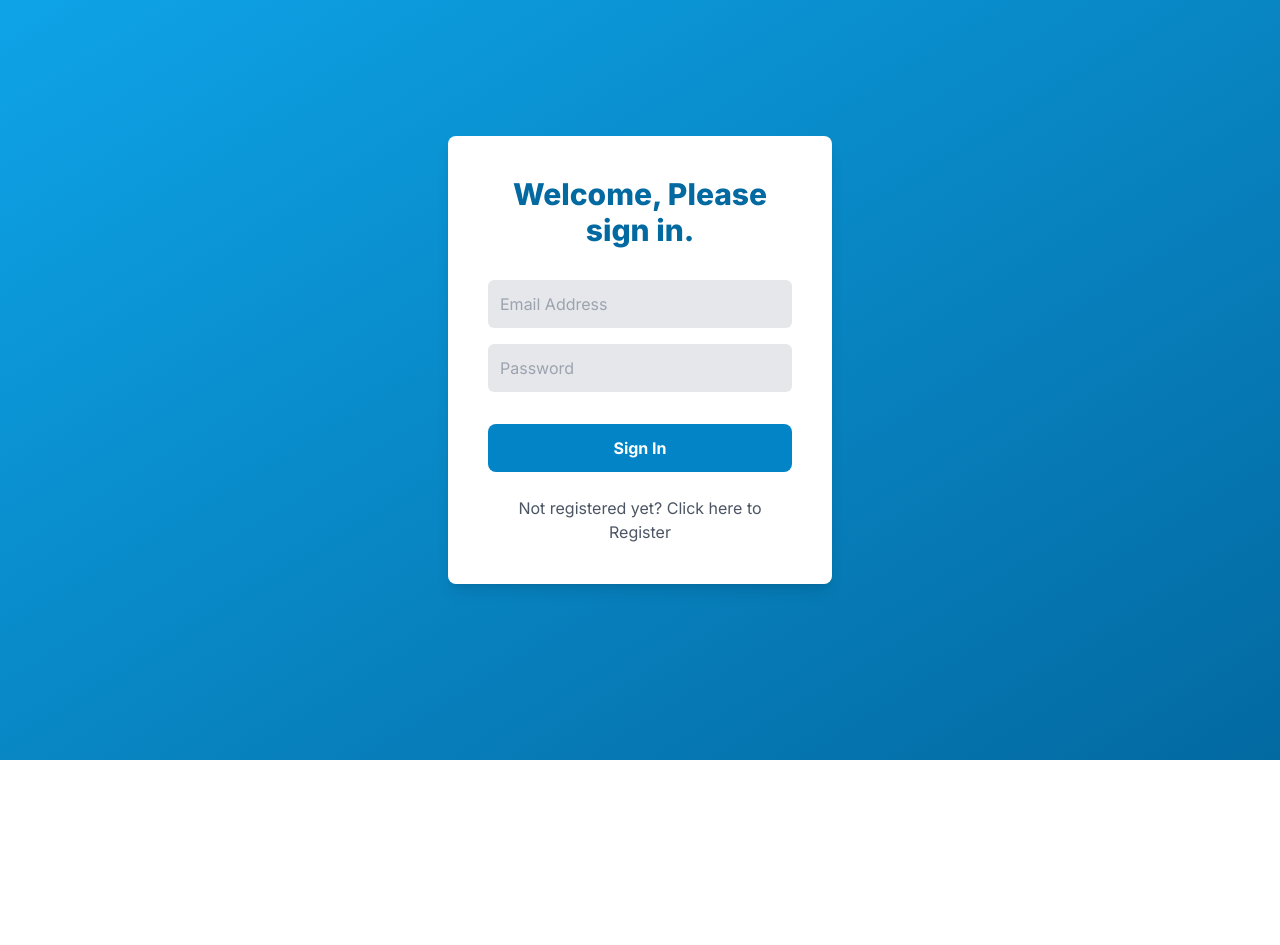
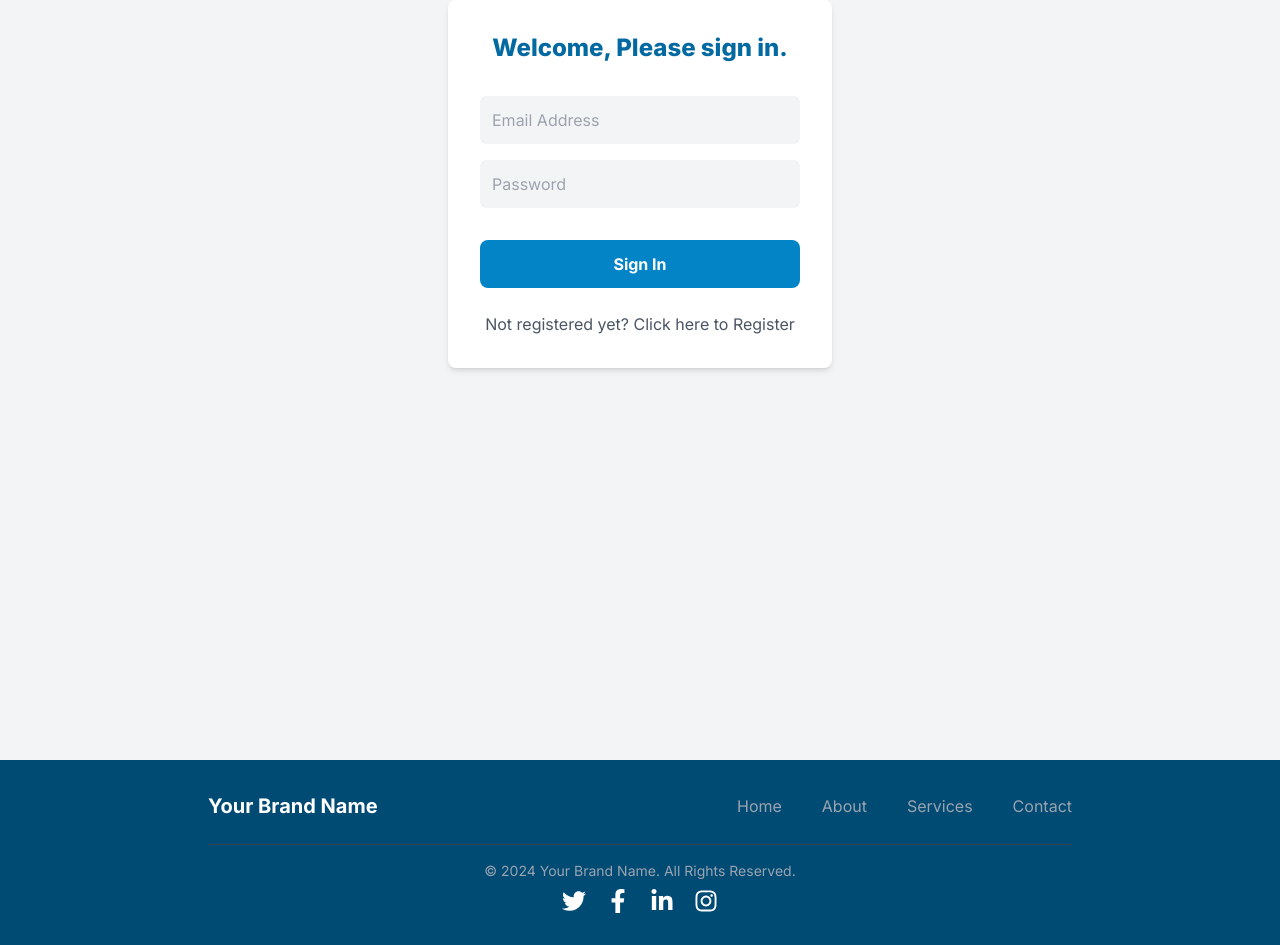
Before and after one commit to TheSoftNode/selwel, a Next.js app: page /auth/login in a window 1280 px wide. Shown: the part 120-1065 px from the top of the page. Before the commit the page ends 880 px from the top, so only its background shows below. Built offline with nearby package versions, Linux system fonts and the light colour scheme.

Commit message:
Add the footer component

```diff
--- a/app/auth/login/page.tsx
+++ b/app/auth/login/page.tsx
@@ -12,9 +12,9 @@ const Login = () =>
     };
 
     return (
-        <div className='flex items-center justify-center min-h-screen bg-gradient-to-br from-sky-500 to-sky-700'>
-            <form className="bg-white shadow-lg p-10 rounded-lg w-11/12 sm:w-96 transition-transform transform hover:scale-105">
-                <h1 className="font-extrabold text-3xl text-center text-sky-700 mb-6">
+        <div className='flex items-start  pt-10 justify-center min-h-screen bg-gray-100'>
+            <form className="bg-white shadow-md p-8 rounded-lg w-11/12 sm:w-96 transition-transform transform hover:scale-105">
+                <h1 className="font-extrabold text-2xl text-center text-sky-700 mb-6">
                     {isLoginForm ? "Welcome, Please sign in." : "Registration"}
                 </h1>
 
@@ -24,12 +24,12 @@ const Login = () =>
                         <input
                             type="text"
                             placeholder="Country of Residence"
-                            className="p-3 my-2 w-full bg-gray-200 rounded-md focus:outline-none focus:ring-2 focus:ring-sky-500"
+                            className="p-3 my-2 w-full bg-gray-100 rounded-md focus:outline-none focus:ring-2 focus:ring-sky-500"
                         />
                         <input
                             type="text"
                             placeholder="Type of Account"
-                            className="p-3 my-2 w-full bg-gray-200 rounded-md focus:outline-none focus:ring-2 focus:ring-sky-500"
+                            className="p-3 my-2 w-full bg-gray-100 rounded-md focus:outline-none focus:ring-2 focus:ring-sky-500"
                         />
                     </>
                 )}
@@ -37,14 +37,14 @@ const Login = () =>
                 <input
                     type="email"
                     placeholder="Email Address"
-                    className="p-3 my-2 w-full bg-gray-200 rounded-md focus:outline-none focus:ring-2 focus:ring-sky-500"
+                    className="p-3 my-2 w-full bg-gray-100 rounded-md focus:outline-none focus:ring-2 focus:ring-sky-500"
                     required
                 />
 
                 <input
                     type="password"
                     placeholder="Password"
-                    className="p-3 my-2 w-full bg-gray-200 rounded-md focus:outline-none focus:ring-2 focus:ring-sky-500"
+                    className="p-3 my-2 w-full bg-gray-100 rounded-md focus:outline-none focus:ring-2 focus:ring-sky-500"
                     required
                 />
 
@@ -66,73 +66,3 @@ const Login = () =>
 }
 
 export default Login;
-
-
-// "use client"
-
-// import React, { useState } from 'react';
-
-// const Login = () =>
-// {
-//     const [isLoginForm, setIsLoginForm] = useState(true);
-
-//     const toggleLoginForm = () =>
-//     {
-//         setIsLoginForm(!isLoginForm);
-//     };
-
-//     return (
-//         <div className="flex items-center justify-center min-h-screen bg-gray-100">
-//             <form className="bg-white shadow-lg my-3 mx-auto w-11/12 sm:w-96 p-10 rounded-lg">
-//                 <h1 className="font-semibold text-2xl py-4 text-center text-gray-800">
-//                     {isLoginForm ? "Welcome, Please sign in." : "Registration"}
-//                 </h1>
-
-//                 {/* Conditional Fields for Registration */}
-//                 {!isLoginForm && (
-//                     <>
-//                         <input
-//                             type="text"
-//                             placeholder="Country of Residence"
-//                             className="p-3 my-2 w-full bg-gray-200 rounded-md focus:outline-none focus:ring-2 focus:ring-red-400"
-//                         />
-//                         <input
-//                             type="text"
-//                             placeholder="Type of Account"
-//                             className="p-3 my-2 w-full bg-gray-200 rounded-md focus:outline-none focus:ring-2 focus:ring-red-400"
-//                         />
-//                     </>
-//                 )}
-
-//                 <input
-//                     type="email"
-//                     placeholder="Email Address"
-//                     className="p-3 my-2 w-full bg-gray-200 rounded-md focus:outline-none focus:ring-2 focus:ring-red-400"
-//                     required
-//                 />
-
-//                 <input
-//                     type="password"
-//                     placeholder="Password"
-//                     className="p-3 my-2 w-full bg-gray-200 rounded-md focus:outline-none focus:ring-2 focus:ring-red-400"
-//                     required
-//                 />
-
-//                 <button
-//                     className="p-3 my-6 bg-red-500 text-white w-full font-bold rounded-lg hover:bg-red-600 transition duration-200 ease-in-out"
-//                 >
-//                     {isLoginForm ? "Sign In" : "Open an Account"}
-//                 </button>
-
-//                 <p
-//                     className="text-center cursor-pointer text-gray-600 hover:underline"
-//                     onClick={toggleLoginForm}
-//                 >
-//                     {isLoginForm ? "Not registered yet? Click here to Register" : "Already registered? Sign in Now"}
-//                 </p>
-//             </form>
-//         </div>
-//     );
-// }
-
-// export default Login;
--- a/app/layout.tsx
+++ b/app/layout.tsx
@@ -3,6 +3,7 @@ import { inter } from '@/app/ui/fonts';
 import "./globals.css";
 import ThemeProviders from "@/components/Theme/ThemeProvider";
 import Header from "@/components/Header/Header";
+import Footer from "@/components/Footer/Footer";
 
 
 export const metadata: Metadata = {
@@ -24,6 +25,7 @@ export default function RootLayout({
         <ThemeProviders>
           <Header />
           {children}
+          <Footer />
         </ThemeProviders>
       </body>
     </html>
--- /dev/null
+++ b/components/Footer/Footer.tsx
@@ -0,0 +1,46 @@
+"use client";
+
+import React from 'react';
+import { FaTwitter, FaFacebookF, FaLinkedinIn, FaInstagram } from 'react-icons/fa';
+
+const Footer: React.FC = () =>
+{
+    return (
+        <footer className="bg-[#004b74] text-white py-8">
+            <div className="container mx-auto px-5 lg:px-20">
+                <div className="flex flex-col md:flex-row justify-between items-center">
+                    <div className="text-xl font-bold mb-4 md:mb-0">
+                        Your Brand Name
+                    </div>
+                    <nav className="flex flex-col md:flex-row md:space-x-10">
+                        <a href="/" className="text-gray-400 hover:text-sky-400 transition duration-200">Home</a>
+                        <a href="/about" className="text-gray-400 hover:text-sky-400 transition duration-200">About</a>
+                        <a href="/services" className="text-gray-400 hover:text-sky-400 transition duration-200">Services</a>
+                        <a href="/contact" className="text-gray-400 hover:text-sky-400 transition duration-200">Contact</a>
+                    </nav>
+                </div>
+                <div className="mt-6 border-t border-gray-700 pt-4">
+                    <p className="text-center text-gray-400 text-sm">
+                        &copy; {new Date().getFullYear()} Your Brand Name. All Rights Reserved.
+                    </p>
+                    <div className="flex justify-center space-x-5 mt-2">
+                        <a href="https://twitter.com" target="_blank" rel="noopener noreferrer" className="hover:text-sky-400 transition duration-200">
+                            <FaTwitter size={24} />
+                        </a>
+                        <a href="https://facebook.com" target="_blank" rel="noopener noreferrer" className="hover:text-sky-400 transition duration-200">
+                            <FaFacebookF size={24} />
+                        </a>
+                        <a href="https://linkedin.com" target="_blank" rel="noopener noreferrer" className="hover:text-sky-400 transition duration-200">
+                            <FaLinkedinIn size={24} />
+                        </a>
+                        <a href="https://instagram.com" target="_blank" rel="noopener noreferrer" className="hover:text-sky-400 transition duration-200">
+                            <FaInstagram size={24} />
+                        </a>
+                    </div>
+                </div>
+            </div>
+        </footer>
+    );
+};
+
+export default Footer;
--- a/package.json
+++ b/package.json
@@ -21,6 +21,7 @@
     "react": "^18",
     "react-countup": "^6.5.3",
     "react-dom": "^18",
+    "react-icons": "^5.3.0",
     "recharts": "^2.12.7",
     "tailwind-merge": "^2.5.3",
     "tailwindcss-animate": "^1.0.7"
```
Also changed, not shown: 1 other file (tests, documents, lock files or other folders).
